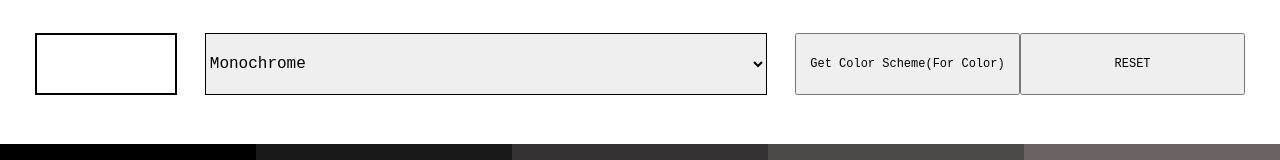
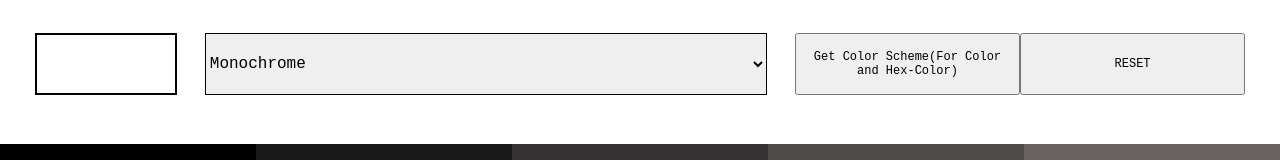
Before and after one commit to VIRXS-03/Color-Scheme-Generator, a plain HTML site: page index.html in a window 1280 px wide. Shown: the top 160 px of the page. Drawn offline with Linux system fonts and the light colour scheme; a web font is replaced by a local one.

Commit message:
Changed Button label

```diff
--- a/index.html
+++ b/index.html
@@ -19,7 +19,7 @@
                 <option value="analogic-complement">Analogic-complement</option>
                 <option value="triad">Triad</option>
             </select>
-            <button type="button" id="button">Get Color Scheme(For Color)</button>
+            <button type="button" id="button">Get Color Scheme(For Color and Hex-Color)</button>
             <button type="button" id="reset-button">RESET</button>
         </header>
         <div class="colors">
```
